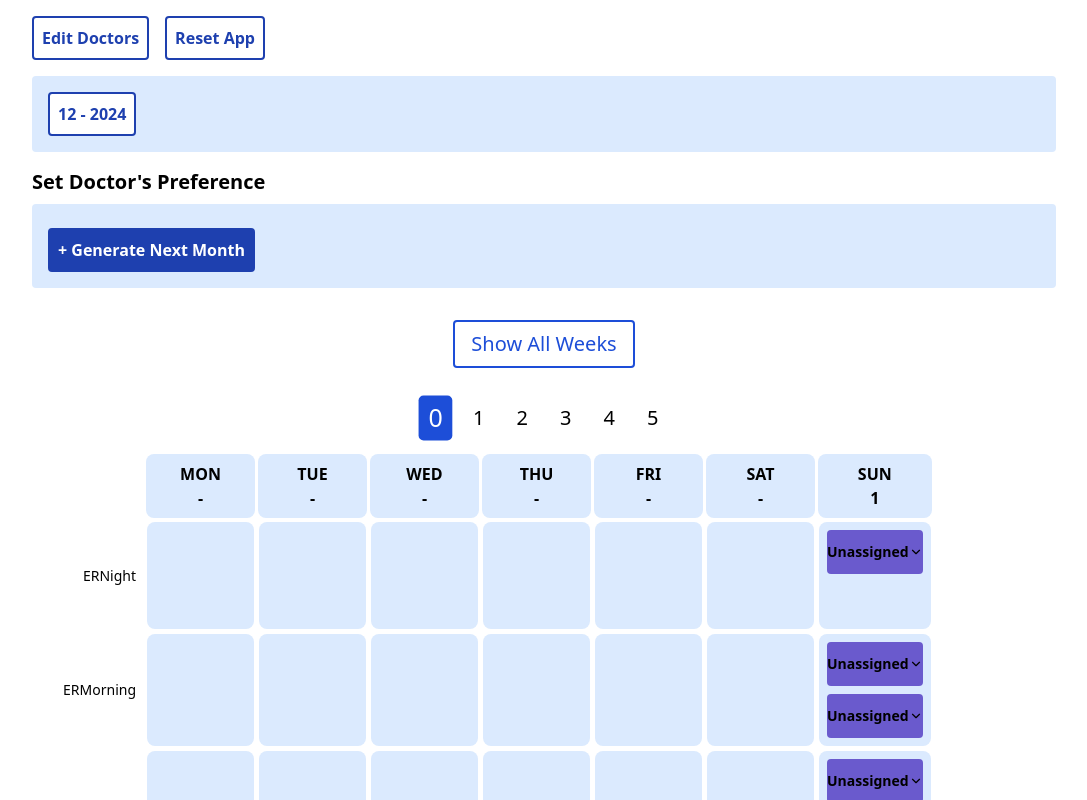
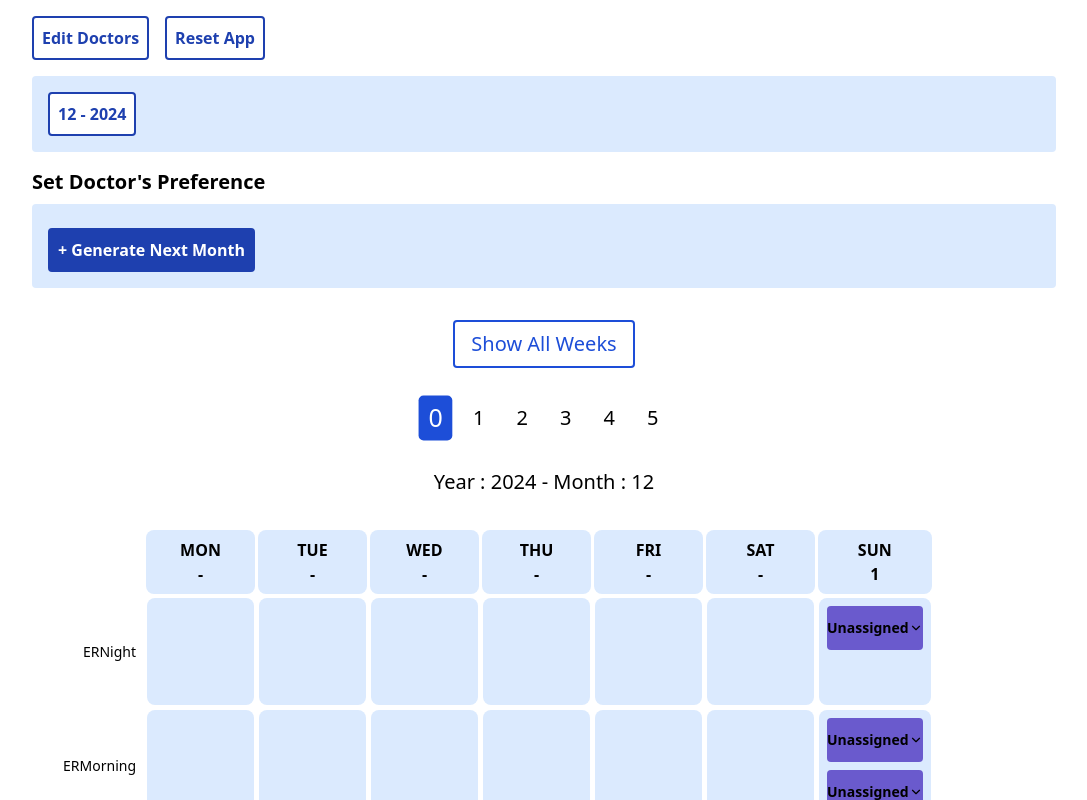
Before and after one commit to Subhavich/doc-sche, a React (Vite) app: page / in a window 1280 px wide. Both pictures are taken after typing "Sample" into the empty fields and a click on the button "Generate Schedule". Shown: the top 800 px of the page, without its empty margins (96-1183 px from the left). Built offline with nearby package versions, Linux system fonts and the light colour scheme.

Commit message:
add month/year description

```diff
--- a/src/ReadOnlyTablePage.jsx
+++ b/src/ReadOnlyTablePage.jsx
@@ -108,6 +108,10 @@ const Table = ({ slots, doctors, handleSelectDoctor }) => {
             setPage={setPage}
             page={page}
           />
+          <p className="text-center py-4 mb-4 text-xl">
+            Year : {new Date(slots[0].date).getFullYear()} - Month :{" "}
+            {new Date(slots[0].date).getMonth() + 1}
+          </p>
           <table className="bg-white border-collapse">
             <THead currentWeek={currentWeek} />
             <ReadOnlyTBody
@@ -123,6 +127,10 @@ const Table = ({ slots, doctors, handleSelectDoctor }) => {
       )}
       {mode === "all" && (
         <div ref={divRef} className="flex flex-col space-y-12 ">
+          <p className="text-center py-4 mb-4 text-xl">
+            Year : {new Date(slots[0].date).getFullYear()} - Month :{" "}
+            {new Date(slots[0].date).getMonth() + 1}
+          </p>
           {deriveWeeks(slots).map((week, ind) => (
             <table key={ind} className="bg-white border-collapse">
               <THead currentWeek={deriveWeeks(slots)[ind]} />
--- a/src/TablePage.jsx
+++ b/src/TablePage.jsx
@@ -186,6 +186,10 @@ const Table = ({
             page={page}
           />
 
+          <p className="text-center py-4 mb-4 text-xl">
+            Year : {new Date(slots[0].date).getFullYear()} - Month :{" "}
+            {new Date(slots[0].date).getMonth() + 1}
+          </p>
           <table className="bg-white border-collapse">
             <THead currentWeek={currentWeek} />
             <TBody
@@ -203,10 +207,13 @@ const Table = ({
       )}
       {mode === "all" && (
         <div ref={divRef} className="flex flex-col space-y-12 ">
+          <p className="text-center mb-8 text-xl">
+            Month : {new Date(slots[0].date).getMonth() + 1} Year :{" "}
+            {new Date(slots[0].date).getFullYear()}
+          </p>
           {deriveWeeks(slots).map((week, ind) => (
             <table>
               <THead currentWeek={deriveWeeks(slots)[ind]} />
-
               <TBody
                 slots={slots}
                 doctors={doctors}
```
